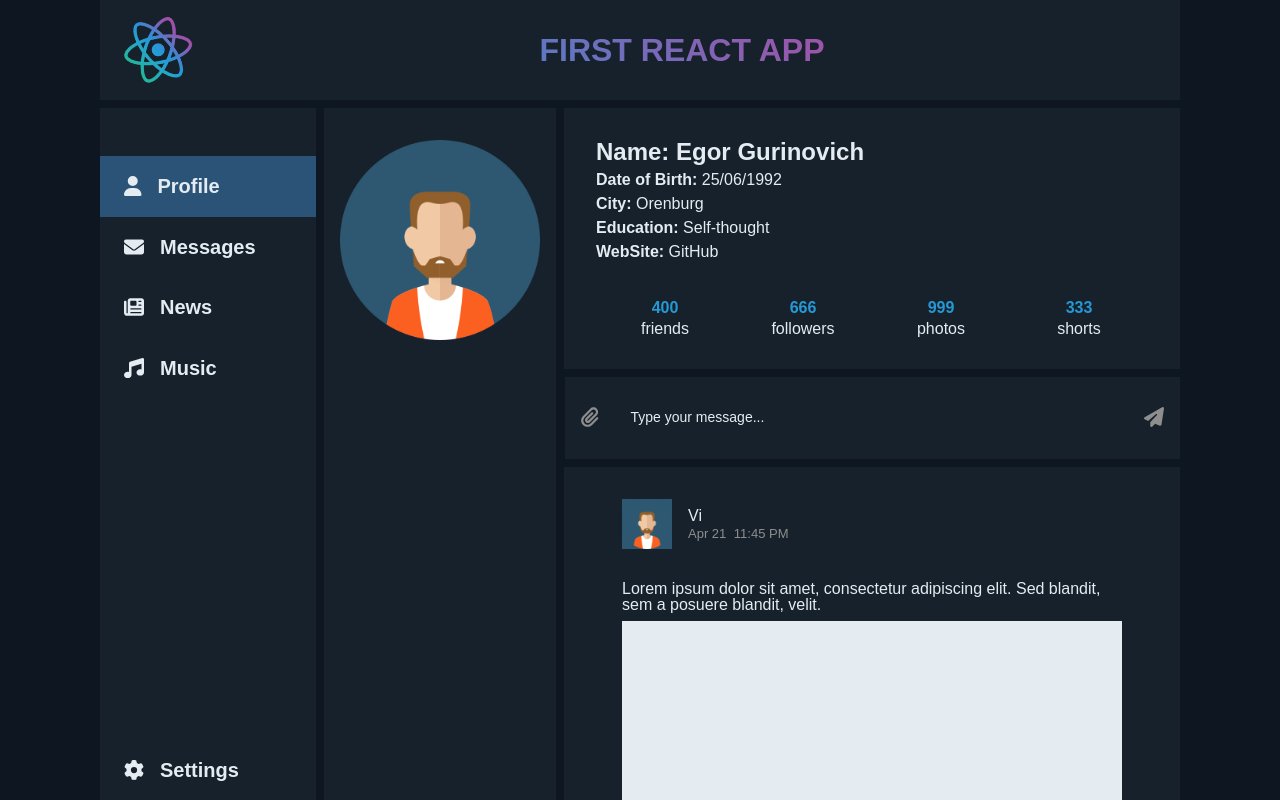
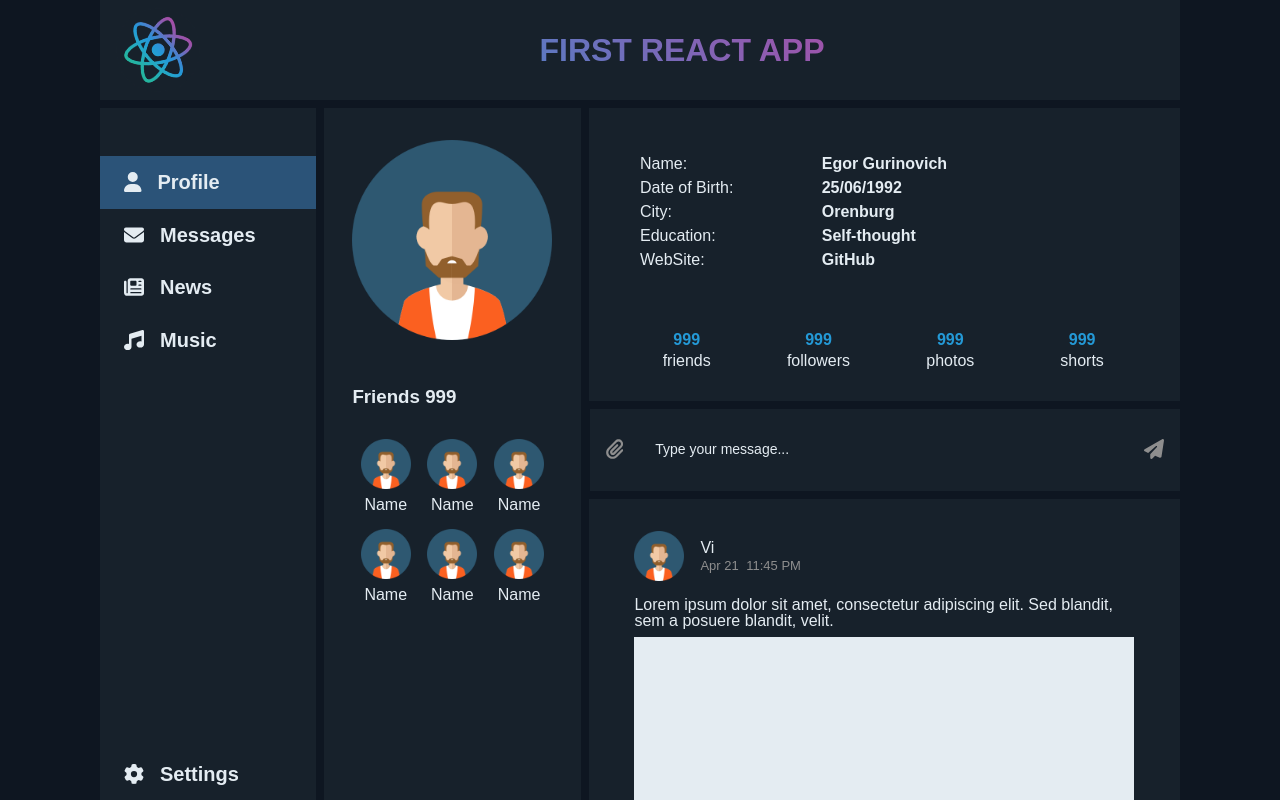
Before and after one commit to egorgrin/firstReactApp, a React (Create React App) app: page /profile in a window 1280 px wide. Built offline with nearby package versions, Linux system fonts and the light colour scheme.

Commit message:
Profile page properly structured. Grid implemented. Few more changes done.

```diff
--- a/src/components/Main/Content/Messages/Chat/ChatWindow.jsx
+++ b/src/components/Main/Content/Messages/Chat/ChatWindow.jsx
@@ -15,7 +15,7 @@ const ChatWindow = (props) => {
         backgroundSize: "fill",
       }}
     >
-      <ChatContent />
+      {/*<ChatContent />*/}
       <Input />
     </div>
   );
--- a/src/components/Main/Content/Profile/User/Feed/Feed.module.css
+++ b/src/components/Main/Content/Profile/User/Feed/Feed.module.css
@@ -29,5 +29,5 @@ textarea::placeholder {
   flex-direction: column;
   align-items: center;
   background-color: #17212B;
-  padding: 2rem 0;
+  padding: 2rem 1rem;
 }
--- a/src/components/Main/Content/Profile/User/Feed/Post/Post.module.css
+++ b/src/components/Main/Content/Profile/User/Feed/Post/Post.module.css
@@ -2,12 +2,13 @@
   display: flex;
   flex-direction: column;
   max-width: 500px;
+  margin-bottom: 2rem;
 }
 
 .body {
   display: flex;
   flex-direction: column;
-    margin-bottom: .5rem;
+  margin-bottom: 1rem;
 
 }
 
@@ -20,7 +21,6 @@
 .user_avatar {
   margin-right: 1rem;
   height: 100%;
-    background-color: #2E5871;
 }
 
 .user_avatar img {
@@ -39,10 +39,7 @@
   width: 100%;
   font-size: 16px;
   color: #E4ECF2;
-    padding: 1rem 0;
   height: 100%;
-/*    display: flex;
-    align-items: center;*/
   border-radius: 3px;
 }
 
@@ -50,23 +47,85 @@
   margin-bottom: .5rem;
 }
 
-/*.media_grid {
-    display: grid;
-    grid-template-columns:  repeat(4, 100px);
-    grid-template-rows:  repeat(3, 100px);
-    !*grid-column-gap: 0px;
-    grid-row-gap: 0px;*!
+.main_img_wrapper {
+  margin-bottom: 1px;
 }
 
-.main_cell { grid-area: 1 / 1 / 5 / 4; }*/
-
-.main_pic {
+.main_img_wrapper img {
   width: 100%;
 }
 
-.pic {
+/* img_gallery Flex */
+
+/*.img_gallery {
+  display: flex;
+  flex-wrap: wrap;
+}
+
+.img_gallery_item:not(:last-child) {
+  !*border-right: 1px solid #202B36;*!
+}
+
+.img_gallery_item {
+  flex: 1 1 20%;
   height: 100px;
 }
+
+.img_gallery_item img {
+  width: 100%;
+  height: 100%;
+  object-fit: cover;
+}
+
+@media (max-width: 950px) {
+  .img_gallery_item {
+    flex: 1 1 auto;
+    height: 100px;
+  }
+}
+@media (max-width: 810px) {
+  .img_gallery_item {
+    flex: 0 1 50%;
+    height: 80px;
+  }
+}*/
+
+/*--------------*/
+
+/* img_gallery Grid */
+
+.img_gallery {
+  display: grid;
+  grid-template: 100px / repeat(5, 1fr);
+  /*gap: 1px;*/
+}
+
+.img_gallery_item {
+  display: flex;
+
+}
+
+.img_gallery_item img {
+  width: 100%;
+  object-fit: cover;
+}
+
+.img_gallery_item:not(:last-child) {
+  border-right: 1px solid #202B36;
+}
+
+@media (max-width: 974px) {
+  .img_gallery {
+    grid-template: repeat(2, 100px) / repeat(4, 1fr);
+  }
+}
+@media (max-width: 810px) {
+  .img_gallery {
+    grid-template: repeat(2, 100px) / repeat(3, 1fr);
+  }
+}
+
+/*--------------*/
 
 .actionWrapper {
   display: flex;
--- a/src/components/Main/Content/Profile/User/User.jsx
+++ b/src/components/Main/Content/Profile/User/User.jsx
@@ -10,36 +10,69 @@ const User = (props) => {
     <div className={s.wrapper}>
       {/*<div className={s.cover}></div>*/}
       <div className={s.aside}>
-        <img className={s.avatar} src={ava} alt="" />
+        <div className={s.sliding_inner}>
+          <img className={s.avatar} src={ava} alt="" />
+          <div className={s.friends_widget_wrapper}>
+            <h3 className={s.friends_widget_title}>Friends 999</h3>
+            <div className={s.friends_widget}>
+              <div className={s.friends_widget_item}>
+                <img src={ava} alt="" />
+                <span>Name</span>
+              </div>
+              <div className={s.friends_widget_item}>
+                <img src={ava} alt="" />
+                <span>Name</span>
+              </div>
+              <div className={s.friends_widget_item}>
+                <img src={ava} alt="" />
+                <span>Name</span>
+              </div>
+              <div className={s.friends_widget_item}>
+                <img src={ava} alt="" />
+                <span>Name</span>
+              </div>
+              <div className={s.friends_widget_item}>
+                <img src={ava} alt="" />
+                <span>Name</span>
+              </div>
+              <div className={s.friends_widget_item}>
+                <img src={ava} alt="" />
+                <span>Name</span>
+              </div>
+            </div>
+          </div>
+        </div>
       </div>
       <div className={s.main}>
         {/*<Parallax className={s.cover} bgImage={cover} strength={400}></Parallax>*/}
 
         <div className={s.data}>
-          <div className={s.text_data}>
-            <h2>
-              Name: {props.firstName} {props.lastName}
-            </h2>
-            <p>
-              <b>Date of Birth:</b> {props.dob}
-            </p>
-            <p>
-              <b>City:</b> Orenburg
-            </p>
-            <p>
-              <b>Education:</b> Self-thought
-            </p>
-            <p>
-              <b>WebSite:</b> GitHub
-            </p>
+          {/*<div className={s.text_data}>
+            <div className={s.text_data_left}>
+              <p>Name:</p>
+              <p>Date of Birth:</p>
+              <p>City:</p>
+              <p>Education:</p>
+              <p>WebSite:</p>
+            </div>
+            <div className={s.text_data_right}>
+              <p>
+                {props.firstName} {props.lastName}
+              </p>
+              <p>{props.dob}</p>
+              <p>Orenburg</p>
+              <p>Self-thought</p>
+              <p>GitHub</p>
+            </div>
           </div>
+
           <div className={`${s.stats}`}>
             <div className={`${s.friends} ${s.stats_item}`}>
-              <span className={`${s.stats_count}`}>400</span>
+              <span className={`${s.stats_count}`}>999</span>
               <span className={`${s.stats_category}`}>friends</span>
             </div>
             <div className={`${s.followers} ${s.stats_item}`}>
-              <span className={`${s.stats_count}`}>666</span>
+              <span className={`${s.stats_count}`}>999</span>
               <span className={`${s.stats_category}`}>followers</span>
             </div>
             <div className={`${s.photos} ${s.stats_item}`}>
@@ -47,9 +80,42 @@ const User = (props) => {
               <span className={`${s.stats_category}`}>photos</span>
             </div>
             <div className={`${s.shorts} ${s.stats_item}`}>
-              <span className={`${s.stats_count}`}>333</span>
+              <span className={`${s.stats_count}`}>999</span>
               <span className={`${s.stats_category}`}>shorts</span>
-            </div>
+            </div>*/}
+
+          <div className={`${s.text_data} ${s.text_data_left}`}>
+            <p>Name:</p>
+            <p>Date of Birth:</p>
+            <p>City:</p>
+            <p>Education:</p>
+            <p>WebSite:</p>
+          </div>
+          <div className={`${s.text_data} ${s.text_data_right}`}>
+            <p>
+              {props.firstName} {props.lastName}
+            </p>
+            <p>{props.dob}</p>
+            <p>Orenburg</p>
+            <p>Self-thought</p>
+            <p>GitHub</p>
+          </div>
+
+          <div className={`${s.friends} ${s.stats_item}`}>
+            <span className={`${s.stats_count}`}>999</span>
+            <span className={`${s.stats_category}`}>friends</span>
+          </div>
+          <div className={`${s.followers} ${s.stats_item}`}>
+            <span className={`${s.stats_count}`}>999</span>
+            <span className={`${s.stats_category}`}>followers</span>
+          </div>
+          <div className={`${s.photos} ${s.stats_item}`}>
+            <span className={`${s.stats_count}`}>999</span>
+            <span className={`${s.stats_category}`}>photos</span>
+          </div>
+          <div className={`${s.shorts} ${s.stats_item}`}>
+            <span className={`${s.stats_count}`}>999</span>
+            <span className={`${s.stats_category}`}>shorts</span>
           </div>
         </div>
 
--- a/src/components/Main/Content/Profile/User/User.module.css
+++ b/src/components/Main/Content/Profile/User/User.module.css
@@ -3,55 +3,108 @@
   gap: .5rem;
 }
 
+/* Sidebar styles*/
+
 .aside {
+  position: relative;
   display: flex;
+  align-items: center;
   flex-direction: column;
-    align-items: center;
-    flex-basis: 15%;
-    padding: 2rem 1rem;
+  flex-basis: 30%;
+  padding: 0 1rem;
   flex-grow: 0;
   background-color: #17212B;
 }
 
+.sliding_inner {
+  padding: 2rem 0;
+  position: sticky;
+  top: 0;
+  display: flex;
+  align-items: center;
+  flex-direction: column;
+}
+
 .avatar {
-    max-width: 200px;
-    display: block;
+  width: 200px;
+  margin-bottom: 3rem;
 }
+
+.friends_widget_wrapper {
+  width: 100%;
+}
+
+.friends_widget_title {
+  margin-bottom: 2rem;
+}
+
+.friends_widget {
+  display: grid;
+  /*display: grid;
+  grid-template: 1fr / repeat(3, 1fr);*/
+  grid-template-columns: repeat(3, 1fr);
+
+  /*    display: flex;
+      flex-wrap: wrap;*/
+
+}
+
+.friends_widget_item {
+  /*flex-basis: 33.33333333333333333333%;*/
+  display: flex;
+  margin-bottom: 1rem;
+  flex-direction: column;
+  align-items: center;
+}
+
+.friends_widget_item img {
+  height: 50px;
+  margin-bottom: .5rem;
+}
+
+/* Main styles */
 
 .main {
   display: flex;
   flex-direction: column;
   flex-grow: 1;
-    gap: .5rem
+  gap: .5rem;
+
 }
 
 .data {
-    display: flex;
-    flex-direction: column;
+  display: grid;
+  grid-template: repeat(2, auto) / repeat(4, 1fr);
+    row-gap: 3rem;
+  justify-items: center;
+  align-items: center;
   background-color: #17212B;
   padding: 2rem;
 }
 
 .text_data {
-    display: flex;
-    flex-direction: column;
-    justify-content: space-between;
-    margin-bottom: 2rem;
+    padding: 1rem 0;
 }
 
-.text_data > * {
-    margin-bottom: 0.5rem;
+.text_data p:not(:last-child) {
+    margin-bottom: .5rem;
 }
 
-.stats {
-    display: grid;
-    grid-template: 1fr / repeat(4, 1fr);
+.text_data_right {
+  justify-self: center;
+  grid-column: span 2 / 4;
+}
+
+.text_data_right p {
+  font-weight: bold;
 }
 
 .stats_item {
   display: flex;
   flex-direction: column;
   align-items: center;
+
+  grid-row: 2;
 }
 
 /*-------Parallax Cover:------- */
--- a/src/components/Main/Sidebar/Sidebar.module.css
+++ b/src/components/Main/Sidebar/Sidebar.module.css
@@ -1,7 +1,6 @@
 .wrapper {
     display: flex;
     background-color: #17212B;
-    /*padding: 0 0 3rem 0rem;*/
     flex-basis: 20%;
     flex-shrink: 0;
 }
@@ -17,7 +16,8 @@ nav {
 
 nav a {
     display: block;
-    padding: 12px 1rem;
+    padding: 1rem 1.5rem;
+    color: #E4ECF2;
 }
 
 nav li:last-child {
@@ -28,10 +28,6 @@ nav a:hover:not(nav a.active), nav a:focus:not(nav a.active) {
     background: #202B36;
 }
 
-nav a {
-    color: #E4ECF2;
-}
-
 nav a.active {
     background: #2B5378!important;
 }
@@ -39,8 +35,23 @@ nav a.active {
 .item {
     display: flex;
     align-items: center;
+    gap: 1rem
 }
 
-.icon {
-    padding: .5rem 1rem .5rem .5rem;
+@media (max-width: 992px) {
+    nav a {
+        padding: 1rem;
+    }
+    .icon {
+        padding: 0;
+    }
+    .item {
+        justify-content: center;
+    }
+    .text {
+        display: none;
+    }
+    .wrapper {
+        flex-basis: 10%;
+    }
 }
```
Also changed, not shown: src/components/Main/Content/Profile/User/Feed/Post/Post.jsx (+22 -10 lines), src/components/Main/Sidebar/Sidebar.jsx (+5 -5 lines). Lines whose indentation alone changed are shown as unchanged.
